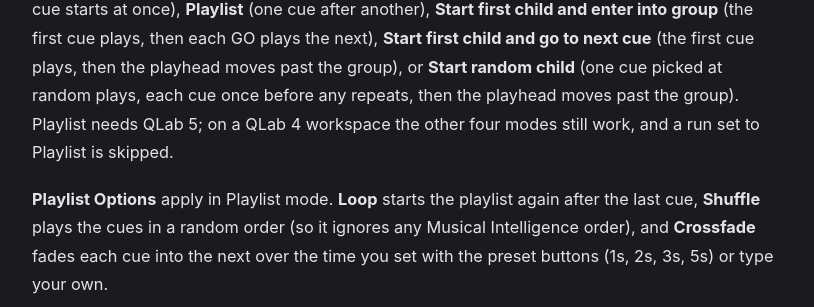
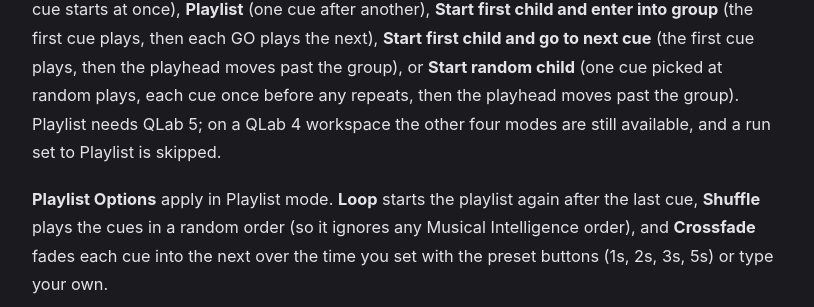
Before and after one commit to BSKapps/bskapps.github.io, a Jekyll site: the page built from articles/lab-assistant-guide/index.html, in a window 1280 px wide and 900 px high, scrolled down 3389 px. Shown: the part 203-510 px from the top of the window, without its empty margins (232-1046 px from the left). Built offline with Jekyll 4.4.1, drawn with Linux system fonts in a browser that asks for light colours.

Commit message:
Lab Assistant guide: QLab 4 group modes wording

```diff
--- a/_data/guides/lab-assistant-guide.json
+++ b/_data/guides/lab-assistant-guide.json
@@ -175,7 +175,7 @@
       "blocks": [
         {
           "type": "paragraph",
-          "text": "Wraps the selected cues in a new QLab group and sets how the group plays. It suits walk-in and interval music: Levels evens out the tracks, Musical Intelligence orders them, and Group Cues turns them into a looping playlist. Choose a **Mode**, the same five QLab offers: **Timeline** (every cue starts at once), **Playlist** (one cue after another), **Start first child and enter into group** (the first cue plays, then each GO plays the next), **Start first child and go to next cue** (the first cue plays, then the playhead moves past the group), or **Start random child** (one cue picked at random plays, each cue once before any repeats, then the playhead moves past the group). Playlist needs QLab 5; on a QLab 4 workspace the other four modes still work, and a run set to Playlist is skipped."
+          "text": "Wraps the selected cues in a new QLab group and sets how the group plays. It suits walk-in and interval music: Levels evens out the tracks, Musical Intelligence orders them, and Group Cues turns them into a looping playlist. Choose a **Mode**, the same five QLab offers: **Timeline** (every cue starts at once), **Playlist** (one cue after another), **Start first child and enter into group** (the first cue plays, then each GO plays the next), **Start first child and go to next cue** (the first cue plays, then the playhead moves past the group), or **Start random child** (one cue picked at random plays, each cue once before any repeats, then the playhead moves past the group). Playlist needs QLab 5; on a QLab 4 workspace the other four modes are still available, and a run set to Playlist is skipped."
         },
         {
           "type": "paragraph",
```
